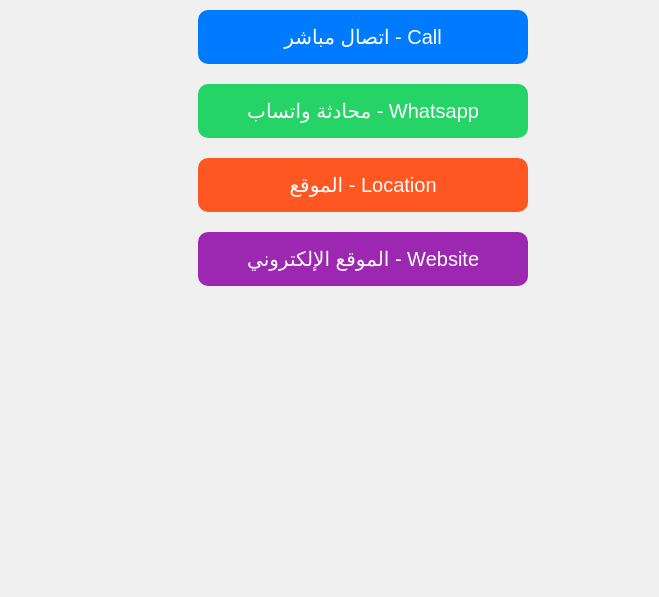
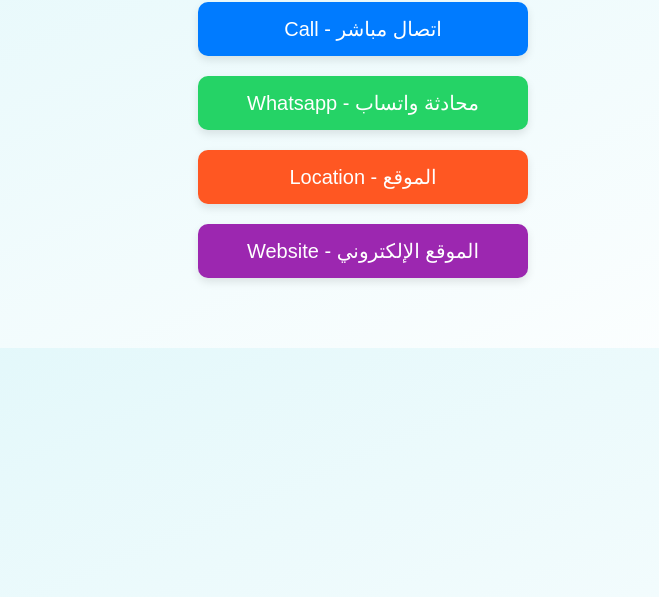
Before and after one commit to MGawesh/contact_link, a plain HTML site: page index.html in a window 1280 px wide. Shown: the part 203-800 px from the top of the page, without its empty margins (277-936 px from the left). Drawn offline with Linux system fonts and the light colour scheme.

Commit message:
Update index.html

```diff
--- a/index.html
+++ b/index.html
@@ -9,7 +9,8 @@
       font-family: sans-serif;
       text-align: center;
       padding: 50px;
-      background-color: #f0f0f0;
+      margin: 0;
+      background: linear-gradient(to bottom right, #e0f7fa, #ffffff);
     }
 
     h1 {
@@ -37,6 +38,12 @@
       text-decoration: none;
       font-size: 20px;
       border-radius: 10px;
+      box-shadow: 0 4px 8px rgba(0, 0, 0, 0.1);
+      transition: transform 0.2s;
+    }
+
+    .button:hover {
+      transform: scale(1.05);
     }
 
     .call {
@@ -60,9 +67,9 @@
   <h1>United Pharmacy 209</h1>
   <div class="arabic-name">صيدلية المتحدة 209</div>
   <h2>📞 تواصل معنا</h2>
-  <a class="button call" href="tel:+966557216730">اتصال مباشر - Call</a>
-  <a class="button whatsapp" href="https://wa.me/+966557216730">محادثة واتساب - Whatsapp</a>
-  <a class="button location" href="https://maps.app.goo.gl/8vkNq2Ri7TCA3kwG8?g_st=iw">الموقع - Location</a>
-  <a class="button website" href="https://www.unitedpharmacy.sa">الموقع الإلكتروني - Website</a>
+  <a class="button call" href="tel:+966557216730">Call - اتصال مباشر</a>
+  <a class="button whatsapp" href="https://wa.me/+966557216730">Whatsapp - محادثة واتساب</a>
+  <a class="button location" href="https://maps.app.goo.gl/8vkNq2Ri7TCA3kwG8?g_st=iw">Location - الموقع</a>
+  <a class="button website" href="https://www.unitedpharmacy.sa">Website - الموقع الإلكتروني</a>
 </body>
 </html>
```
